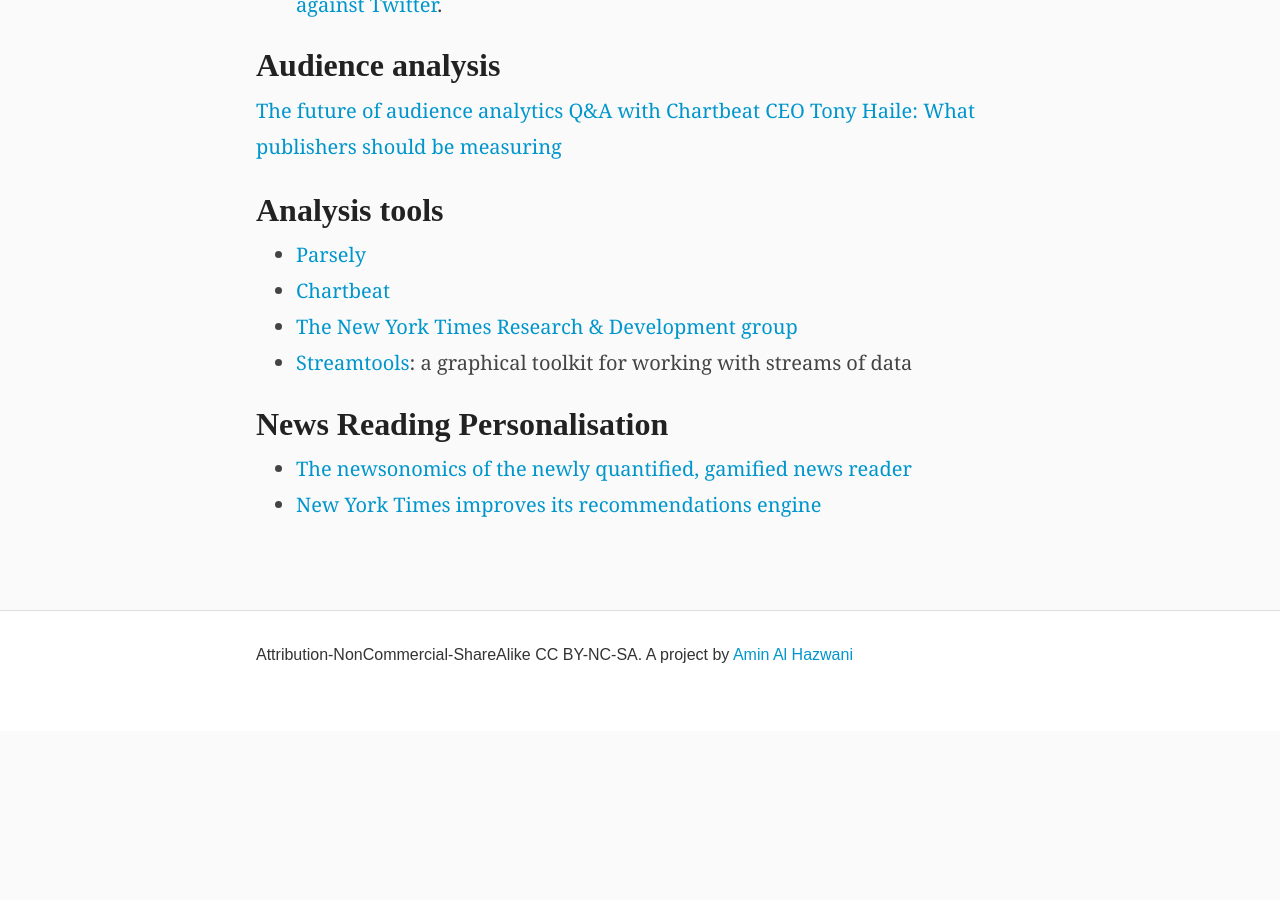
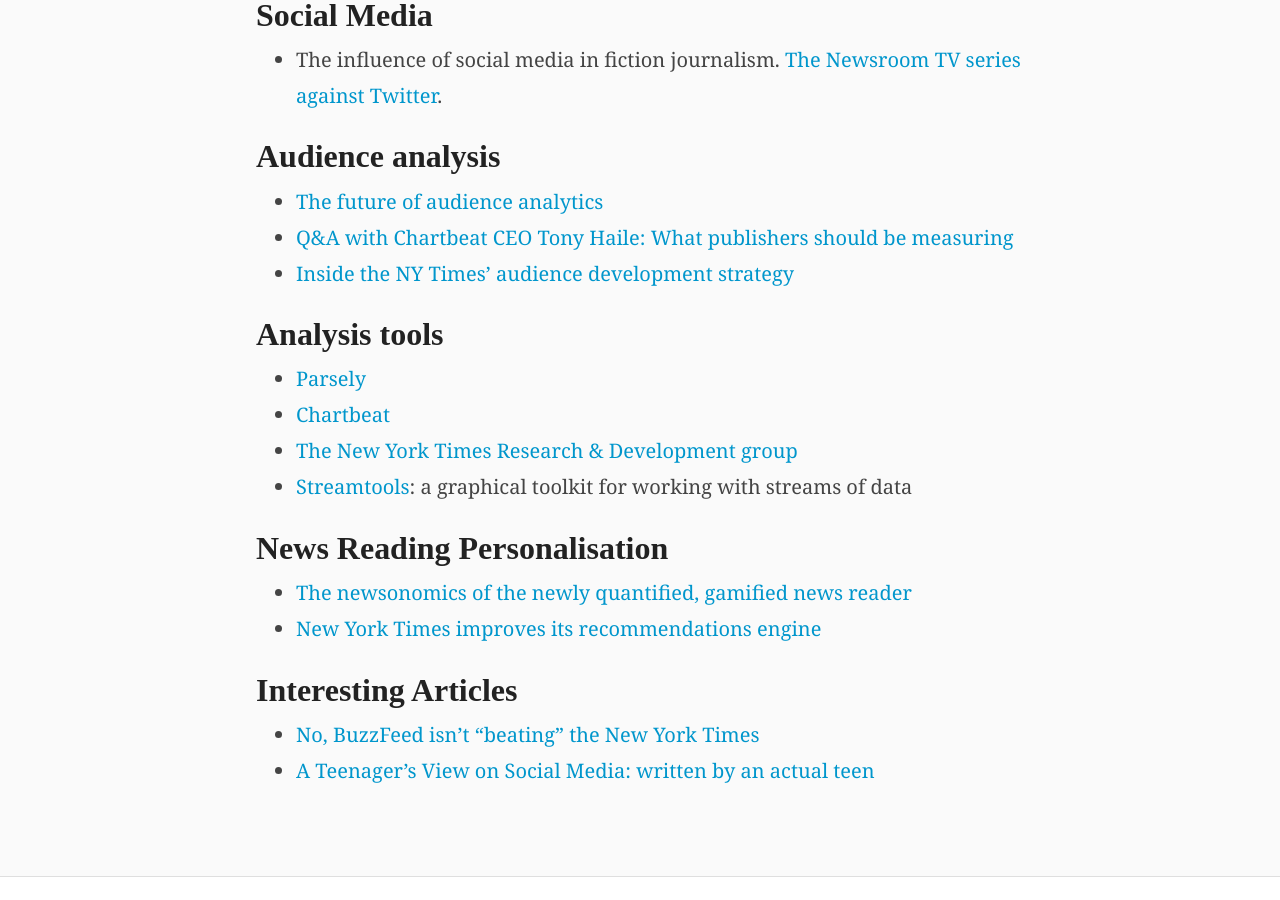
Before and after one commit to aminalhazwani/blog.newsboy.co, a Jekyll site: the page built from resources.md, in a window 1280 px wide and 900 px high, scrolled down 2718 px. Built offline with Jekyll 4.4.1, drawn with Linux system fonts in a browser that asks for light colours; before the commit the page ends 3449 px from its top, so only the background shows below that.

```diff
--- a/resources.md
+++ b/resources.md
@@ -62,8 +62,9 @@ permalink: /resources/
 - The influence of social media in fiction journalism. [The Newsroom TV series against Twitter](http://grantland.com/hollywood-prospectus/the-six-lessons-of-the-internet-according-to-the-newsroom/).
 
 #### Audience analysis
-[The future of audience analytics](http://www.rjionline.org/futures-lab-update/085-future-audience-analytics-metrics-data)
-[Q&A with Chartbeat CEO Tony Haile: What publishers should be measuring](http://www.rjionline.org/blog/qa-chartbeat-ceo-tony-haile-what-publishers-should-be-measuring)
+- [The future of audience analytics](http://www.rjionline.org/futures-lab-update/085-future-audience-analytics-metrics-data)
+- [Q&A with Chartbeat CEO Tony Haile: What publishers should be measuring](http://www.rjionline.org/blog/qa-chartbeat-ceo-tony-haile-what-publishers-should-be-measuring)
+- [Inside the NY Times' audience development strategy](http://digiday.com/publishers/inside-ny-times-audience-development-strategy/)
 
 #### Analysis tools
 - [Parsely](https://parsely.com/)
@@ -74,3 +75,7 @@ permalink: /resources/
 #### News Reading Personalisation
 - [The newsonomics of the newly quantified, gamified news reader](http://www.niemanlab.org/2014/12/the-newsonomics-of-the-newly-quantified-gamified-news-reader/)
 - [New York Times improves its recommendations engine](http://www.niemanlab.org/2013/08/new-york-times-improves-its-recommendations-engine/?relatedstory)
+
+#### Interesting Articles
+- [No, BuzzFeed isn’t "beating" the New York Times](https://medium.com/@simonowens/no-buzzfeed-isnt-beating-the-new-york-times-97e68fdf6fa6)
+- [A Teenager’s View on Social Media: written by an actual teen](https://medium.com/backchannel/a-teenagers-view-on-social-media-1df945c09ac6)
```
Also changed, not shown: other parts of resources.md (+1 -1 lines), _drafts/2014-12-22-regret-the-error.md (deleted, +0 -12 lines), _drafts/2014-12-22-social-media-ideas.md (deleted, +0 -10 lines), _drafts/2015-01-19-social-media-ideas.md (added, +24 -0 lines), _drafts/2015-01-19-the-news-gap.md (added, +6 -0 lines), _posts/2015-01-19-regret-the-error.md (added, +12 -0 lines).
